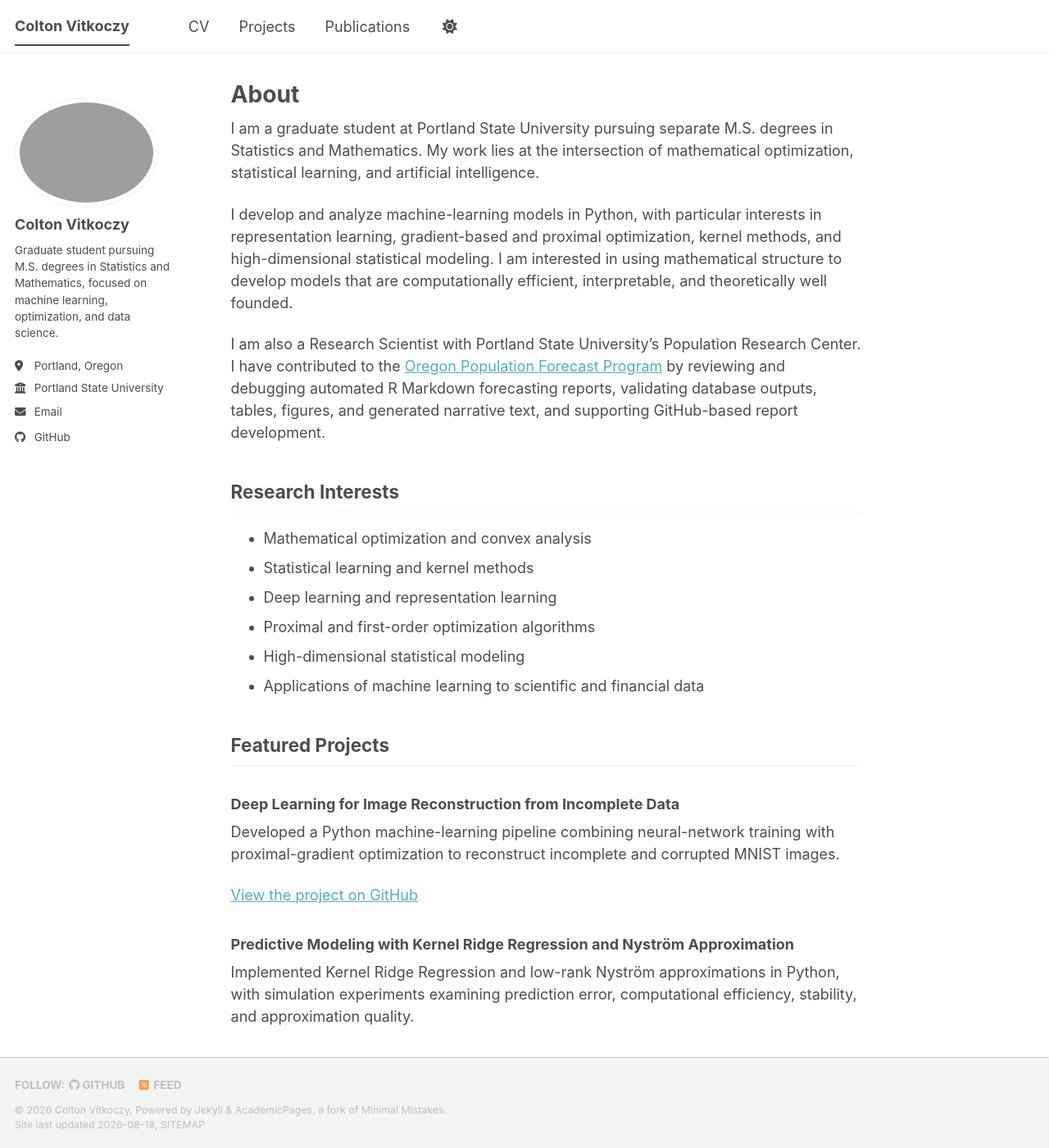
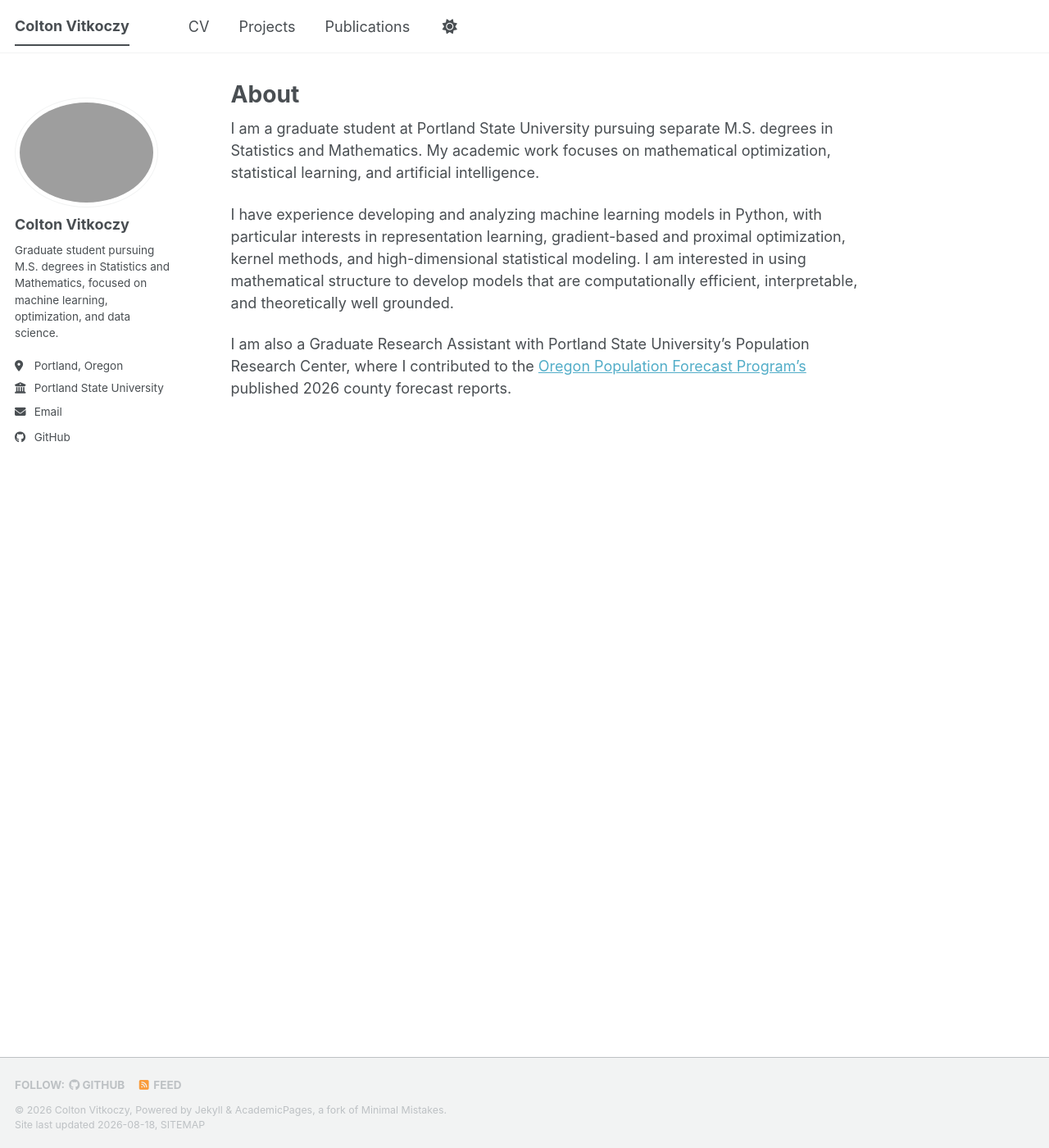
Before and after one commit to ColtonVitkoczy/ColtonVitkoczy.github.io, a Jekyll site: the page built from _pages/about.md, in a window 1280 px wide and 1400 px high. Shown: the whole window at 82% size. Built offline with Jekyll 4.4.1, drawn with Linux system fonts in a browser that asks for light colours; a style sheet for code colours, icons or effects is not loaded.

Commit message:
Update about.md
Cleaned about file

```diff
--- a/_pages/about.md
+++ b/_pages/about.md
@@ -7,33 +7,8 @@ redirect_from:
   - /about.html
 ---
 
-I am a graduate student at Portland State University pursuing separate M.S. degrees in Statistics and Mathematics. My work lies at the intersection of mathematical optimization, statistical learning, and artificial intelligence.
+I am a graduate student at Portland State University pursuing separate M.S. degrees in Statistics and Mathematics. My academic work focuses on mathematical optimization, statistical learning, and artificial intelligence.
 
-I develop and analyze machine-learning models in Python, with particular interests in representation learning, gradient-based and proximal optimization, kernel methods, and high-dimensional statistical modeling. I am interested in using mathematical structure to develop models that are computationally efficient, interpretable, and theoretically well founded.
+I have experience developing and analyzing machine learning models in Python, with particular interests in representation learning, gradient-based and proximal optimization, kernel methods, and high-dimensional statistical modeling. I am interested in using mathematical structure to develop models that are computationally efficient, interpretable, and theoretically well grounded.
 
-I am also a Research Scientist with Portland State University's Population Research Center. I have contributed to the [Oregon Population Forecast Program](https://www.pdx.edu/population-research/population-forecasts) by reviewing and debugging automated R Markdown forecasting reports, validating database outputs, tables, figures, and generated narrative text, and supporting GitHub-based report development.
-
-## Research Interests
-
-- Mathematical optimization and convex analysis
-- Statistical learning and kernel methods
-- Deep learning and representation learning
-- Proximal and first-order optimization algorithms
-- High-dimensional statistical modeling
-- Applications of machine learning to scientific and financial data
-
-## Featured Projects
-
-### Deep Learning for Image Reconstruction from Incomplete Data
-
-Developed a Python machine-learning pipeline combining neural-network training with proximal-gradient optimization to reconstruct incomplete and corrupted MNIST images.
-
-[View the project on GitHub](https://github.com/ColtonVitkoczy/sparse-image-reconstruction)
-
-### Predictive Modeling with Kernel Ridge Regression and Nyström Approximation
-
-Implemented Kernel Ridge Regression and low-rank Nyström approximations in Python, with simulation experiments examining prediction error, computational efficiency, stability, and approximation quality.
-
-### Diffusion Mapping and Nonlinear Dimensionality Reduction
-
-Compared Diffusion Maps with PCA, multidimensional scaling, and Isomap to study nonlinear structure, embedding quality, and low-dimensional representations of complex datasets.
+I am also a Graduate Research Assistant with Portland State University's Population Research Center, where I contributed to the [Oregon Population Forecast Program's](https://www.pdx.edu/population-research/population-forecasts) published 2026 county forecast reports.
```
